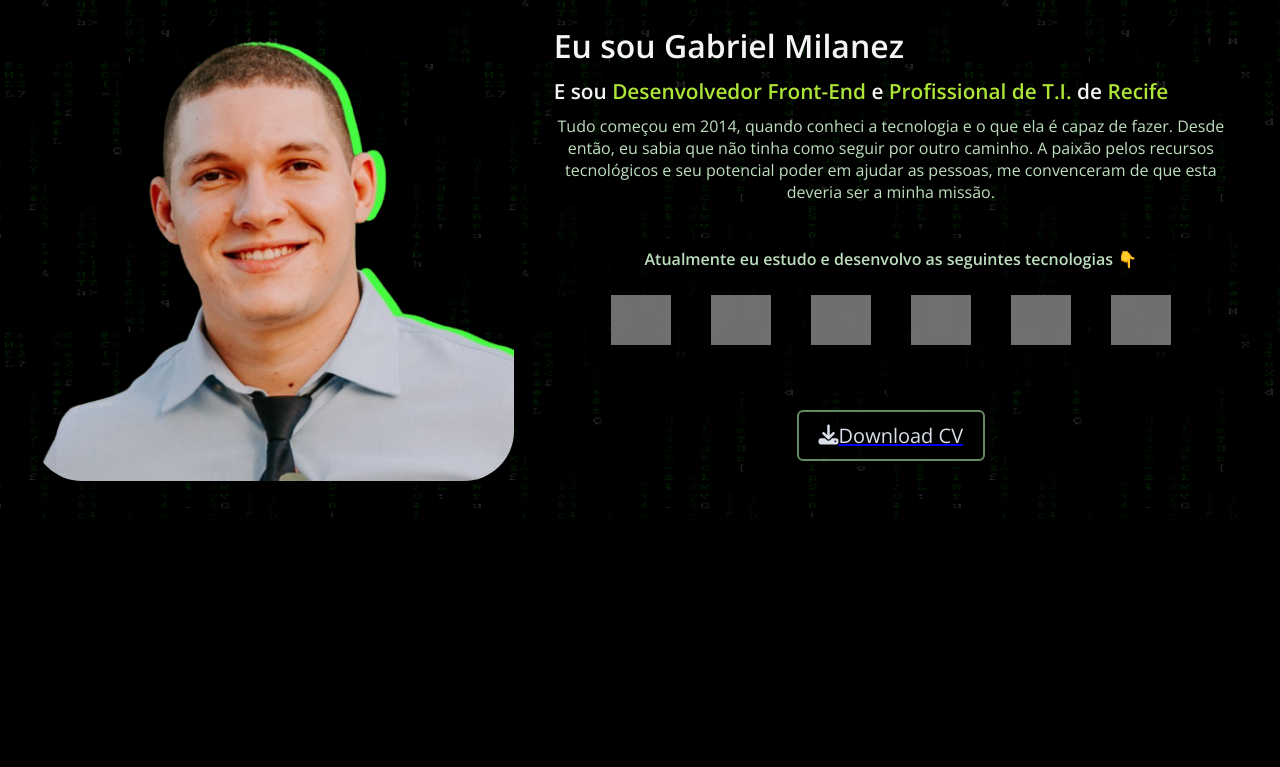
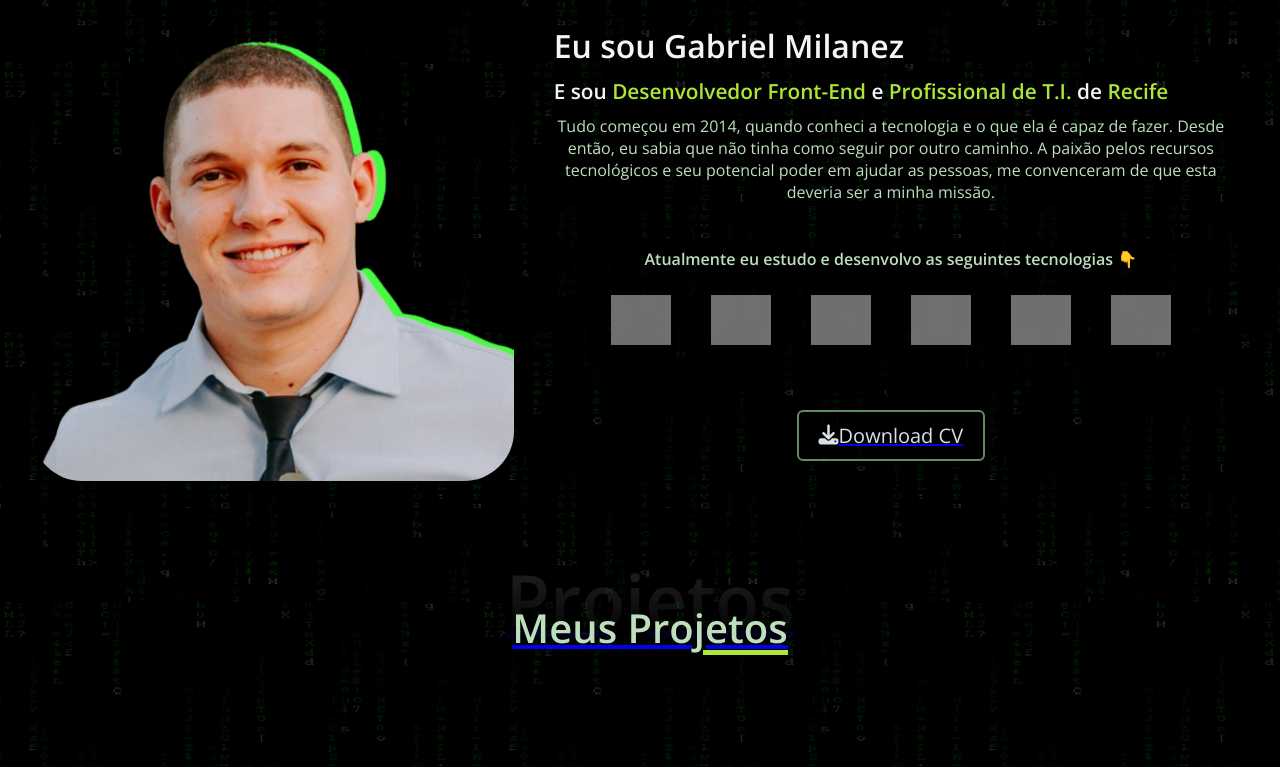
Before and after one commit to miilanez/portfolio-gabriel-milanez, a PHP site: page / in a window 1280 px wide. Shown: the part 1018-1785 px from the top of the page. Before the commit the page ends 1536 px from the top, so only its background shows below. Run offline with PHP 8.4, Linux system fonts and the light colour scheme; some libraries are stand-ins or nearby versions; grey boxes are pictures that could not be loaded.

Commit message:
atualização css : caixa de seleção de texto

```diff
--- a/css/style.css
+++ b/css/style.css
@@ -25,6 +25,13 @@ html {
 
 ::-webkit-scrollbar-thumb:hover{
   background: #AEE637;
+}
+
+/* Caixa de Seleção de texto*/
+
+::selection {
+  color: #000;
+  background-color: #AEE637;
 }
 
 /* Corpo da Página */
@@ -452,6 +459,19 @@ configuração abaixo apenas para destaque da área sobre
   opacity: 1;
 }
 
+/* Section Projects*/
+
+.projects .container .content {
+  column-gap: 40px;
+  width: 100%;
+}
+
+/* Section Contact-Me*/
+
+
+
+/* Section Footer*/
+
 
 
 /* Responsividade */
--- a/index.html
+++ b/index.html
@@ -113,7 +113,19 @@
         </section>
         <!--About Section End-->
         <!--Projects Section Start-->
+
+        <section class="projects section" id="projetos">
+            <div class="container flex-center">
+                <h1 class="section-title-01">Projetos</h1>
+                <h2 class="section-title-02">Meus Projetos</h2>
+                <div class="content flex-center">
+
+                </div>
+            </div>
+        </section>
         <!--Projects Section End-->
+        <!--Contact-me Section Start-->
+        <!--Contact-me Section End-->
 
     </main>
 
```
Also changed, not shown: assets/img/project-01.png (added).
